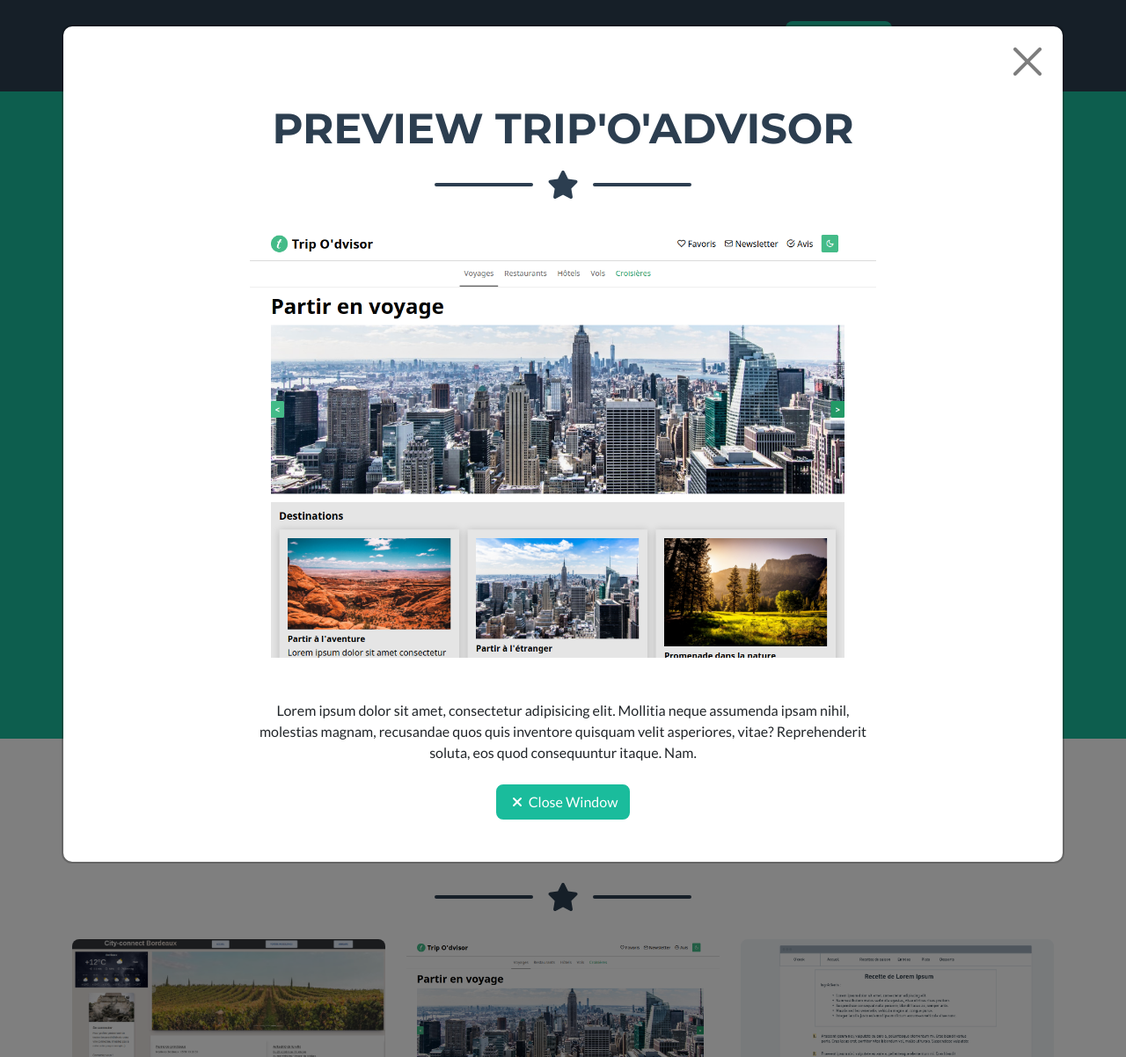
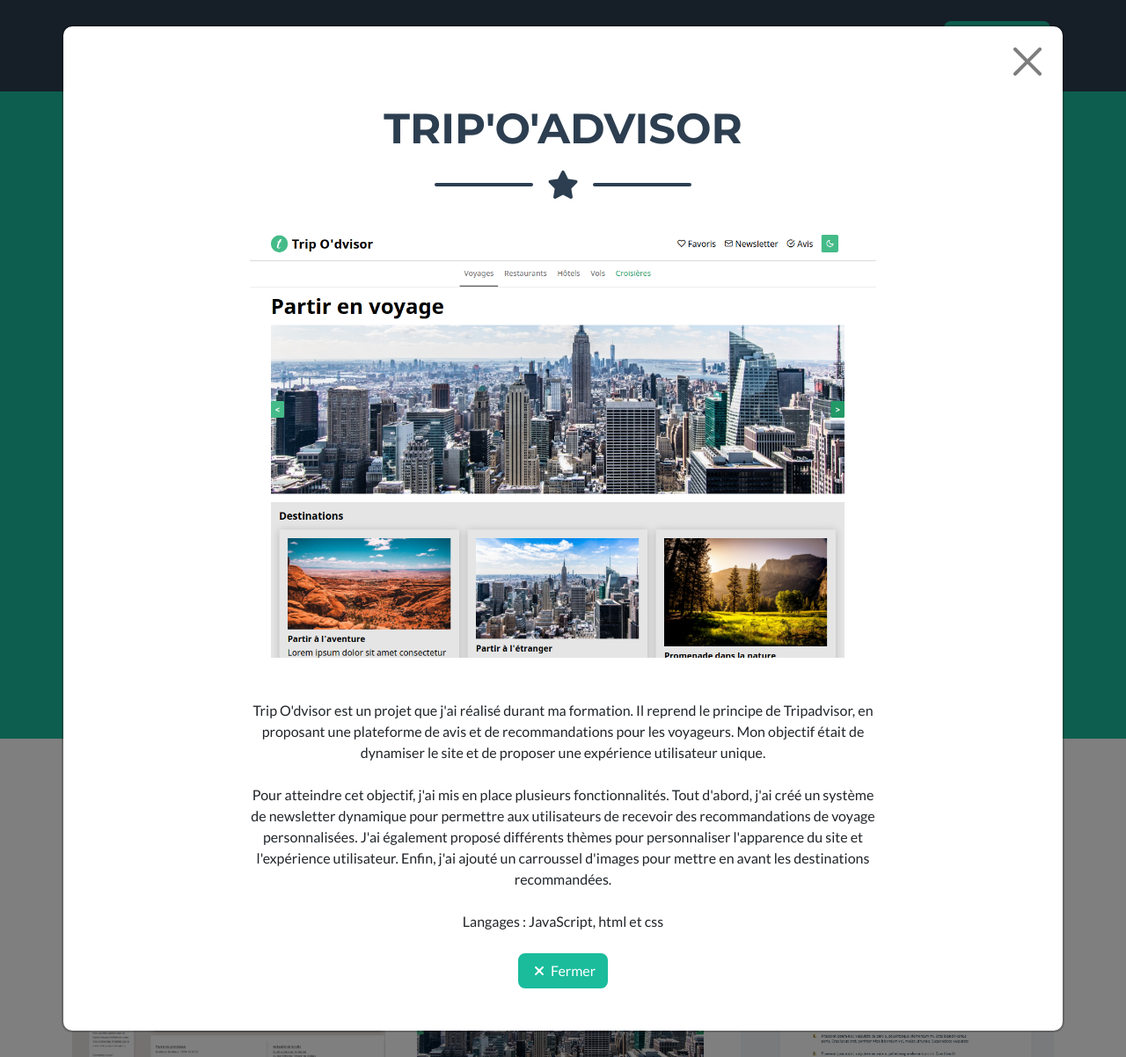
Before and after one commit to Yjulien/portfolioyj, a Symfony app: template templates/home/index.html.twig in a window 1280 px wide, after a click that opens the changed part. Shown: the whole page at 88% size. Run offline with Twig, Linux system fonts and the light colour scheme; the template is opened without the code that fills it, so the values that code supplies are empty; some libraries are stand-ins or nearby versions.

Commit message:
add some texts

```diff
--- a/templates/base.html.twig
+++ b/templates/base.html.twig
@@ -18,7 +18,7 @@
         <link href="css/styles.css" rel="stylesheet" />
     </head>
         {% block stylesheets %}
-            {{ encore_entry_link_tags('app') }}
+
         {% endblock %}
 
         {% block javascripts %}
--- a/templates/home/index.html.twig
+++ b/templates/home/index.html.twig
@@ -16,7 +16,6 @@
                     <ul class="navbar-nav ms-auto">
                         <li class="nav-item mx-0 mx-lg-1"><a class="nav-link py-3 px-0 px-lg-3 rounded" href="#portfolio">Portfolio</a></li>
                         <li class="nav-item mx-0 mx-lg-1"><a class="nav-link py-3 px-0 px-lg-3 rounded" href="#about">A propos</a></li>
-                        <li class="nav-item mx-0 mx-lg-1"><a class="nav-link py-3 px-0 px-lg-3 rounded" href="{{ path('app_contact') }}">Contactez moi</a></li>
                     </ul>
                 </div>
             </div>
@@ -204,7 +203,7 @@
                                     <p class="mb-4">En utilisant notre site, les habitants peuvent rester informés et participatifs dans la vie de leur commune. Nous espérons que cet outil sera utile pour renforcer la communication entre les citoyens et leurs élus municipaux et pour améliorer la qualité de vie dans notre ville.</p>
                                     <button class="btn btn-primary" data-bs-dismiss="modal">
                                         <i class="fas fa-xmark fa-fw"></i>
-                                        Close Window
+                                        Fermer
                                     </button>
                                 </div>
                             </div>
@@ -223,7 +222,7 @@
                             <div class="row justify-content-center">
                                 <div class="col-lg-8">
                                     <!-- Portfolio Modal - Title-->
-                                    <h2 class="portfolio-modal-title text-secondary text-uppercase mb-0">Preview Trip'o'advisor</h2>
+                                    <h2 class="portfolio-modal-title text-secondary text-uppercase mb-0">Trip'O'advisor</h2>
                                     <!-- Icon Divider-->
                                     <div class="divider-custom">
                                         <div class="divider-custom-line"></div>
@@ -233,10 +232,14 @@
                                     <!-- Portfolio Modal - Image-->
                                     <img class="img-fluid rounded mb-5" src="assets/img/portfolio/tripoadvisor.png" alt="Tripoadvisor" />
                                     <!-- Portfolio Modal - Text-->
-                                    <p class="mb-4">Lorem ipsum dolor sit amet, consectetur adipisicing elit. Mollitia neque assumenda ipsam nihil, molestias magnam, recusandae quos quis inventore quisquam velit asperiores, vitae? Reprehenderit soluta, eos quod consequuntur itaque. Nam.</p>
+                                    <p class="mb-4">Trip O'dvisor est un projet que j'ai réalisé durant ma formation. Il reprend le principe de Tripadvisor, en proposant une plateforme de avis et de recommandations pour les voyageurs. Mon objectif était de dynamiser le site et de proposer une expérience utilisateur unique.</p>
+
+                                    <p class="mb-4">Pour atteindre cet objectif, j'ai mis en place plusieurs fonctionnalités. Tout d'abord, j'ai créé un système de newsletter dynamique pour permettre aux utilisateurs de recevoir des recommandations de voyage personnalisées. J'ai également proposé différents thèmes pour personnaliser l'apparence du site et l'expérience utilisateur. Enfin, j'ai ajouté un carroussel d'images pour mettre en avant les destinations recommandées.</p>
+
+                                    <p class="mb-4">Langages : JavaScript, html et css</p>
                                     <button class="btn btn-primary" data-bs-dismiss="modal">
                                         <i class="fas fa-xmark fa-fw"></i>
-                                        Close Window
+                                        Fermer
                                     </button>
                                 </div>
                             </div>
@@ -263,12 +266,16 @@
                                         <div class="divider-custom-line"></div>
                                     </div>
                                     <!-- Portfolio Modal - Image-->
-                                    <img class="img-fluid rounded mb-5" src="assets/img/portfolio/wireframes.png" alt="Wireframes recettes" />
+                                    <img class="img-fluid rounded mb-5" src="assets/img/portfolio/wireframes.png" alt="Wireframes O'Delice" />
                                     <!-- Portfolio Modal - Text-->
-                                    <p class="mb-4">Lorem ipsum dolor sit amet, consectetur adipisicing elit. Mollitia neque assumenda ipsam nihil, molestias magnam, recusandae quos quis inventore quisquam velit asperiores, vitae? Reprehenderit soluta, eos quod consequuntur itaque. Nam.</p>
+                                    <p class="mb-4">Le wireframe que je vous présente a été réalisé dans le cadre d'un projet de développement web. Il s'agit d'une maquette simplifiée qui permet de visualiser l'agencement des éléments sur une page web.</p>
+
+                                    <p class="mb-4">Le wireframe que je vous présente a été conçu pour être le plus simple et le plus clair possible. Il permet de se concentrer sur l'essentiel et d'éviter de se perdre dans les détails. Grâce à ce wireframe, j'ai pu avoir une vue d'ensemble du projet et définir les fonctionnalités clés de la page.</p>
+
+                                    <p class="mb-4">En utilisant ce wireframe, j'ai pu rapidement tester différentes idées et iterations, ce qui m'a permis d'optimiser l'expérience utilisateur finale.</p>
                                     <button class="btn btn-primary" data-bs-dismiss="modal">
                                         <i class="fas fa-xmark fa-fw"></i>
-                                        Close Window
+                                        Fermer
                                     </button>
                                 </div>
                             </div>
@@ -297,10 +304,14 @@
                                     <!-- Portfolio Modal - Image-->
                                     <img class="img-fluid rounded mb-5" src="assets/img/portfolio/todolist.png" alt="Todo list" />
                                     <!-- Portfolio Modal - Text-->
-                                    <p class="mb-4">Lorem ipsum dolor sit amet, consectetur adipisicing elit. Mollitia neque assumenda ipsam nihil, molestias magnam, recusandae quos quis inventore quisquam velit asperiores, vitae? Reprehenderit soluta, eos quod consequuntur itaque. Nam.</p>
+                                   <p class="mb-4">Le projet de Todolist que je vous présente dans mon portfolio a été réalisé dans le cadre de ma formation en développement web. Il s'agit d'une application permettant de gérer ses tâches quotidiennes de manière simple et intuitive.</p>
+
+                                    <p class="mb-4">Ce projet m'a permis de mieux comprendre le principe du DOM (Document Object Model), qui est une interface de programmation pour les documents HTML et XML. J'ai appris à manipuler le DOM en JavaScript pour ajouter, supprimer et modifier des éléments dans une page web.</p>
+
+                                    <p class="mb-4">Grâce à ce projet, j'ai pu acquérir de solides compétences et j'ai pu mettre en pratique mes connaissances en HTML, CSS et JavaScript. </p>
                                     <button class="btn btn-primary" data-bs-dismiss="modal">
                                         <i class="fas fa-xmark fa-fw"></i>
-                                        Close Window
+                                        Fermer
                                     </button>
                                 </div>
                             </div>
@@ -329,10 +340,16 @@
                                     <!-- Portfolio Modal - Image-->
                                     <img class="img-fluid rounded mb-5" src="assets/img/portfolio/O'flix.png" alt="O'flix" />
                                     <!-- Portfolio Modal - Text-->
-                                    <p class="mb-4">Lorem ipsum dolor sit amet, consectetur adipisicing elit. Mollitia neque assumenda ipsam nihil, molestias magnam, recusandae quos quis inventore quisquam velit asperiores, vitae? Reprehenderit soluta, eos quod consequuntur itaque. Nam.</p>
+                                    <p class="mb-4">O'flix est un projet de site de notation et d'avis pour les films et séries. Il a été développé en utilisant le framework Symfony 5.4.</p>
+
+                                    <p class="mb-4">Le projet O'flix m'a permis de manipuler une API pour récupérer les informations sur les films et séries, ainsi que les affiches associées. J'ai également utilisé des fixtures avant de disposer de l'API pour pouvoir travailler sur le développement du site.</p>
+
+                                    <p class="mb-4">J'ai également mis en place une gestion des utilisateurs et des commentaires en utilisant une base de données MySQL et son fork MariaDB.</p>
+
+                                    <p class="mb-4">Langages et technologies : Php et Symfony, MySQL (mariaDB)</p>
                                     <button class="btn btn-primary" data-bs-dismiss="modal">
                                         <i class="fas fa-xmark fa-fw"></i>
-                                        Close Window
+                                        Fermer
                                     </button>
                                 </div>
                             </div>
@@ -351,7 +368,7 @@
                             <div class="row justify-content-center">
                                 <div class="col-lg-8">
                                     <!-- Portfolio Modal - Title-->
-                                    <h2 class="portfolio-modal-title text-secondary text-uppercase mb-0">Submarine</h2>
+                                    <h2 class="portfolio-modal-title text-secondary text-uppercase mb-0">FAQ O'Question</h2>
                                     <!-- Icon Divider-->
                                     <div class="divider-custom">
                                         <div class="divider-custom-line"></div>
@@ -359,12 +376,16 @@
                                         <div class="divider-custom-line"></div>
                                     </div>
                                     <!-- Portfolio Modal - Image-->
-                                    <img class="img-fluid rounded mb-5" src="assets/img/portfolio/Oquestion.png" alt="..." />
+                                    <img class="img-fluid rounded mb-5" src="assets/img/portfolio/Oquestion.png" alt="FAQ preview" />
                                     <!-- Portfolio Modal - Text-->
-                                    <p class="mb-4">Lorem ipsum dolor sit amet, consectetur adipisicing elit. Mollitia neque assumenda ipsam nihil, molestias magnam, recusandae quos quis inventore quisquam velit asperiores, vitae? Reprehenderit soluta, eos quod consequuntur itaque. Nam.</p>
+                                    <p class="mb-4">O'Question est un projet de site de FAQ. Il permet aux utilisateurs de poser des questions et de répondre aux questions des autres utilisateurs.</p>
+
+                                    <p class="mb-4">Le projet O'Question m'a permis de mettre en place un système d'archivage des questions et de balises pour indiquer si une question est en attente de réponse ou si elle a déjà été répondue. J'ai également développé la gestion des utilisateurs et le traitement des questions via une base de données.</p>
+
+                                    <p class="mb-4">Langages et technologies : Php et Symfony, mySQL (mariaDB)</p>
                                     <button class="btn btn-primary" data-bs-dismiss="modal">
                                         <i class="fas fa-xmark fa-fw"></i>
-                                        Close Window
+                                        Fermer
                                     </button>
                                 </div>
                             </div>
```
Also changed, not shown: 1 other file.
